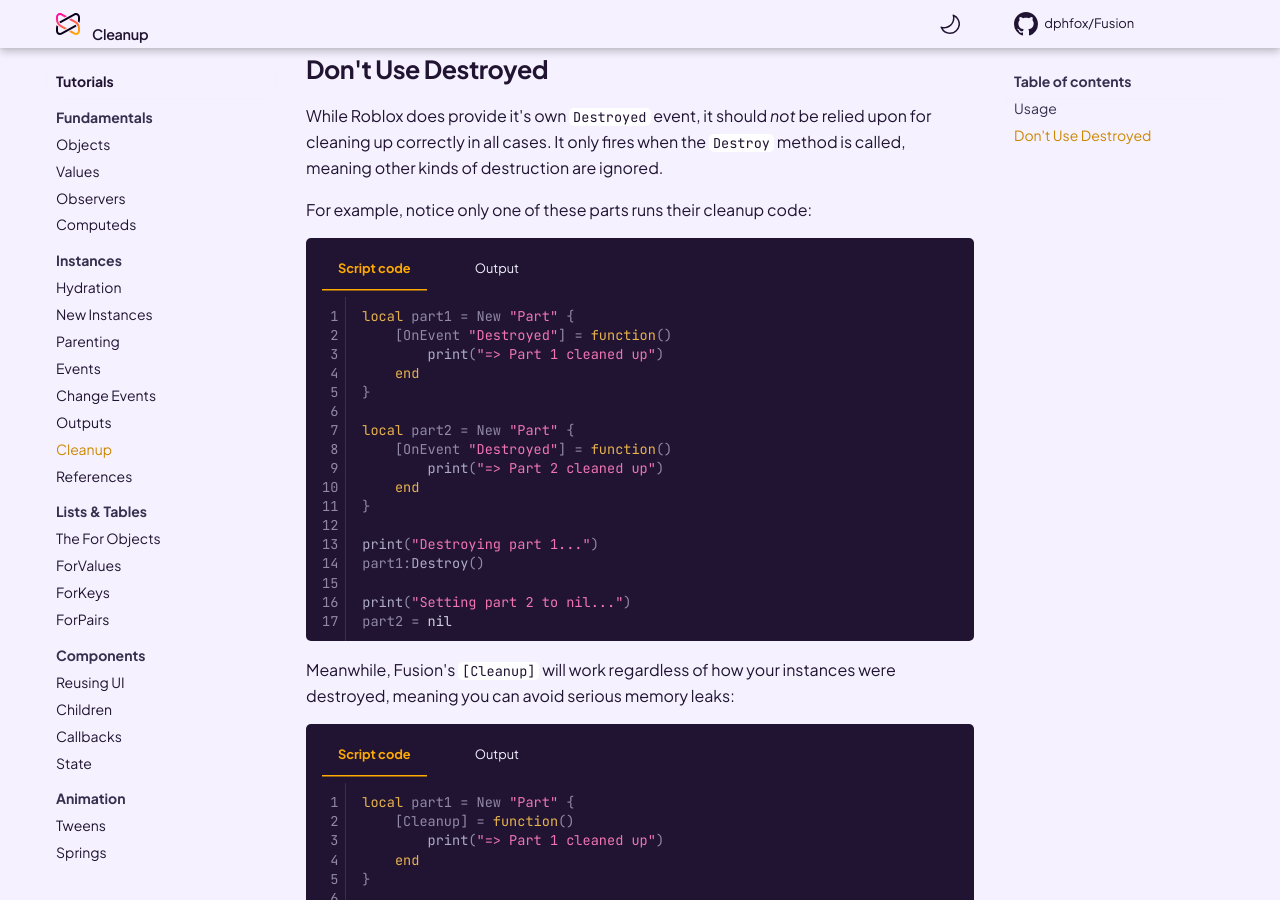
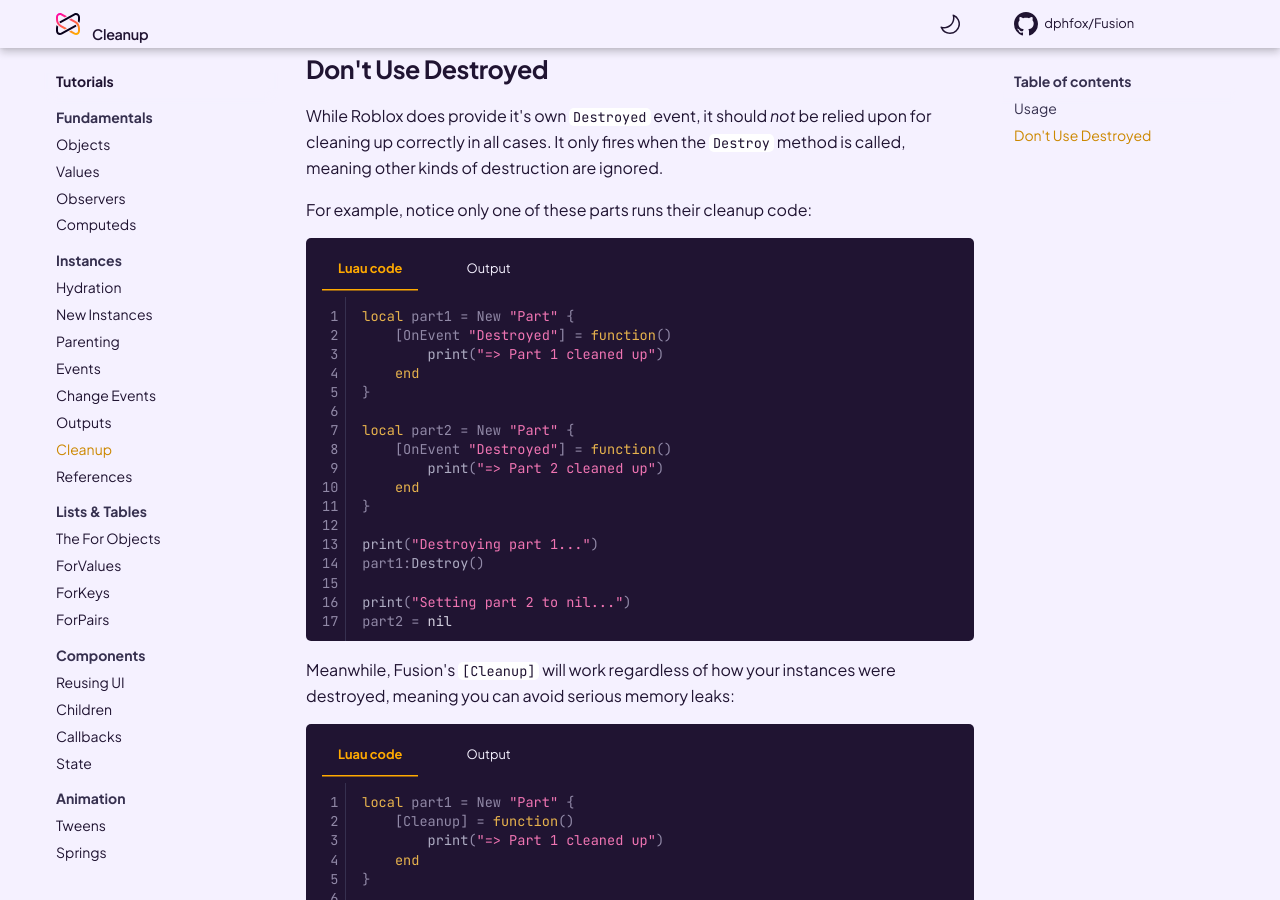
Before and after one commit to dphfox/Fusion, an MkDocs documentation site: the page built from docs/tutorials/instances/cleanup.md, in a window 1280 px wide and 900 px high, scrolled down 2855 px. Built offline with MkDocs 1.6.1 and Material for MkDocs 9.7.7, drawn with Linux system fonts in a browser that asks for light colours; comment, search, counter and statistics services are not loaded; the version menu is left out.

````diff
--- a/docs/tutorials/instances/cleanup.md
+++ b/docs/tutorials/instances/cleanup.md
@@ -153,7 +153,7 @@ method is called, meaning other kinds of destruction are ignored.
 
 For example, notice only one of these parts runs their cleanup code:
 
-=== "Script code"
+=== "Luau code"
 
     ```Lua linenums="1"
     local part1 = New "Part" {
@@ -186,7 +186,7 @@ For example, notice only one of these parts runs their cleanup code:
 Meanwhile, Fusion's `[Cleanup]` will work regardless of how your instances were
 destroyed, meaning you can avoid serious memory leaks:
 
-=== "Script code"
+=== "Luau code"
 
     ```Lua linenums="1"
     local part1 = New "Part" {
````
